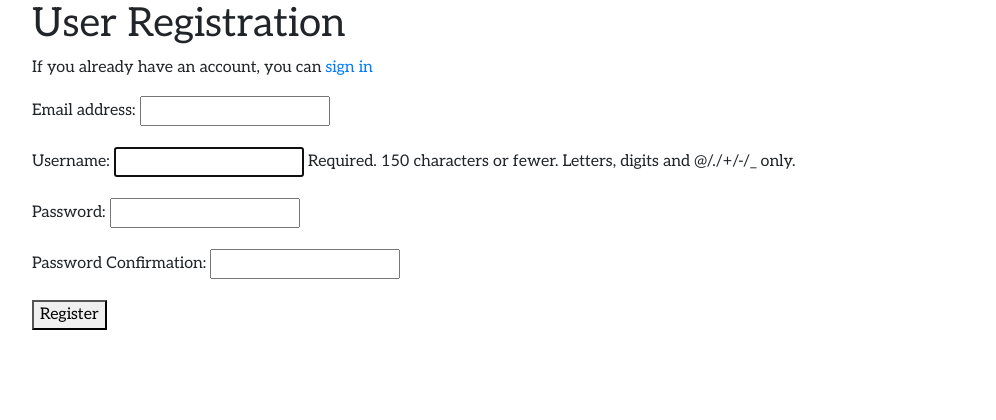
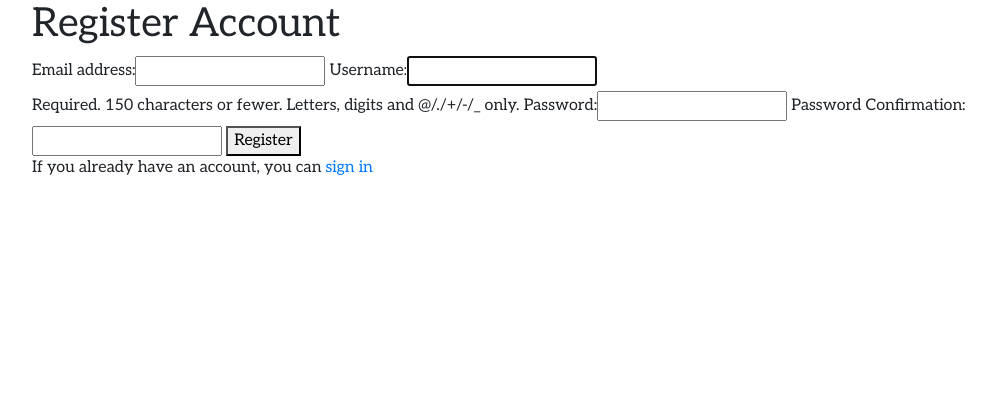
Before and after one commit to seakonn/milestone-four, a Django app: page /accounts/register/ in a window 1280 px wide. Shown: the part 56-476 px from the top of the page, without its empty margins (53-1049 px from the left). Run offline with Django 3.2, Linux system fonts and the light colour scheme; some libraries are stand-ins or nearby versions.

Commit message:
Added bootstrap to registration form

```diff
--- a/accounts/templates/registration.html
+++ b/accounts/templates/registration.html
@@ -10,16 +10,19 @@ https://github.com/Code-Institute-Solutions/AuthenticationAndAuthorisation/tree/
 
 {% extends 'base.html' %}
 
+{% load bootstrap_tags %}
+
 {% block page_heading %}
-User Registration
+Register Account
 {% endblock %}
 
 {% block content %}
 
-<p>If you already have an account, you can <a href="{% url 'login' %}">sign in </a></p>
 <form method="POST">
-    {% csrf_token %} {{ registration_form.as_p }}
+    {% csrf_token %} {{ registration_form | as_bootstrap }}
     <button type="submit">Register</button>
 </form>
 
+<p>If you already have an account, you can <a href="{% url 'login' %}">sign in </a></p>
+
 {% endblock %}
```
